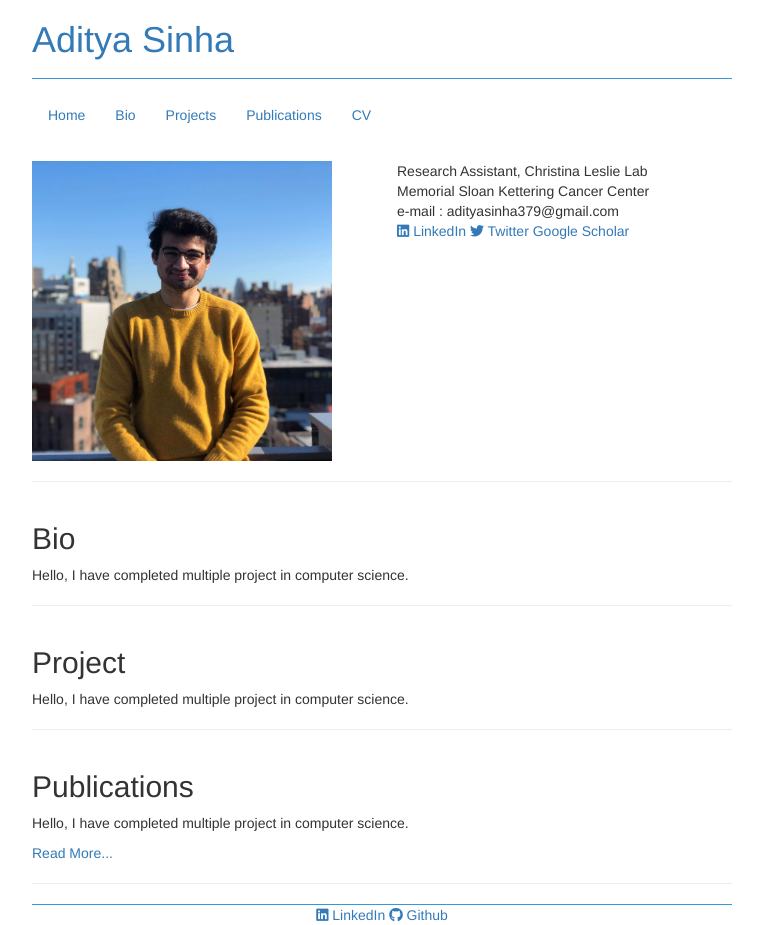
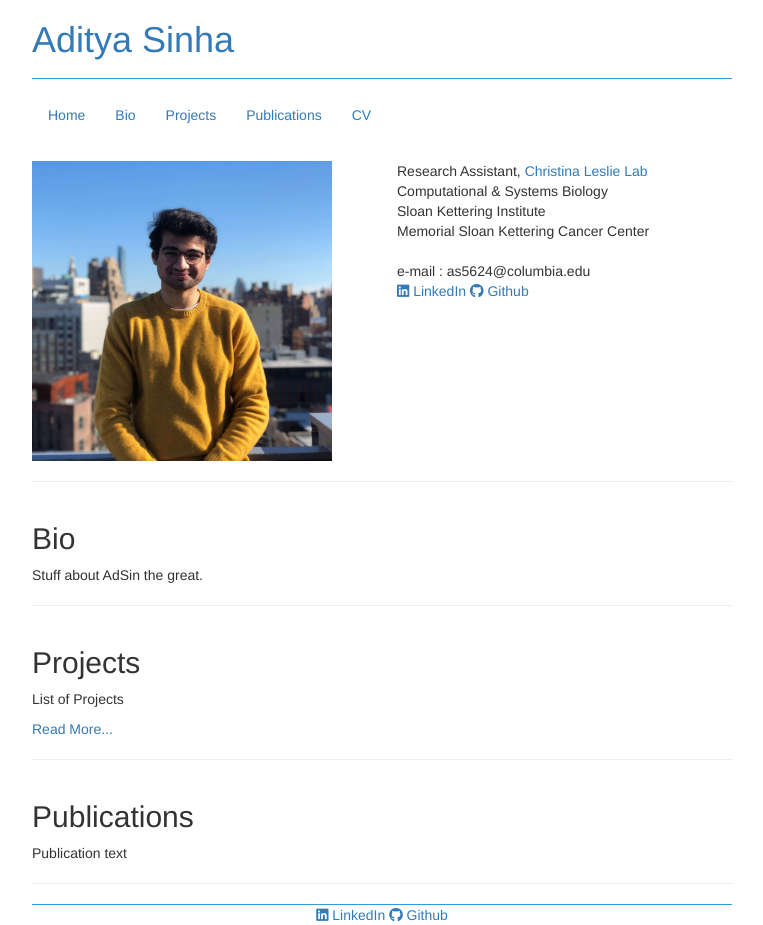
Before and after one commit to adityasinha379/adityasinha379.github.io, a Jekyll site: the page index.html, which Jekyll copies as it is, in a window 1280 px wide. Shown: the whole page, without its empty margins (258-1021 px from the left). Built offline with Jekyll 4.4.1, drawn with Linux system fonts in a browser that asks for light colours; nearby versions of some CDN libraries.

Commit message:
changing header

```diff
--- a/index.html
+++ b/index.html
@@ -40,14 +40,15 @@
         		<img class="img-responsive" src="/img/profile.jpg" style="width:300px; height:300px"/>
 		</div>
 		<div class="col-sm-6 col-xs-12" style="margin-bottom: 0;">
-	        Research Assistant, Christina Leslie Lab<br />
-	        Memorial Sloan Kettering Cancer Center<br />
-	        e-mail : adityasinha379@gmail.com<br/>
+	        Research Assistant, <a href="https://www.mskcc.org/research/ski/labs/christina-leslie"> Christina Leslie Lab</a><br/>
+	        Computational & Systems Biology<br/>
+	        Sloan Kettering Institute<br/>
+	        Memorial Sloan Kettering Cancer Center<br/><br/>
+	        e-mail : as5624@columbia.edu<br/>
 
 			<span class="external">
-			<a href=""><i class="fab fa-linkedin"></i> LinkedIn</a>
-			<a href=""><i class="fab fa-twitter"></i> Twitter</a>
-			<a href=""><i class="ai ai-google-scholar"></i> Google Scholar</a>
+			<a href="https://www.linkedin.com/in/sinhaaditya/"><i class="fab fa-linkedin"></i> LinkedIn</a>
+			<a href="https://github.com/adityasinha379"><i class="fab fa-github"></i> Github</a>
 			</span>
 	    </div>
 	</div>
@@ -56,20 +57,20 @@
 
 <div class="container" id="bio">
   <h2>Bio</h2>
-  <p>Hello, I have completed multiple project in computer science.</p>
+  <p>Stuff about AdSin the great.</p>
 	<hr/>
 </div>
 
 <div class="container" id="project">
-  <h2>Project</h2>
-  <p>Hello, I have completed multiple project in computer science.</p>
+  <h2>Projects</h2>
+  <p>List of Projects</p>
+  	<a href="/projects">Read More...</a>
 	<hr/>
 </div>
 
 <div class="container" id="publications">
   <h2>Publications</h2>
-  <p>Hello, I have completed multiple project in computer science.</p>
-	<a href="/publication">Read More...</a>
+  <p>Publication text</p>
 	<hr/>
 </div>
 
```
Also changed, not shown: projects/2019-12-14-hello-world.md (renamed from publication/2019-12-14-hello-world.md), projects/index.html (renamed from publication/index.html).
